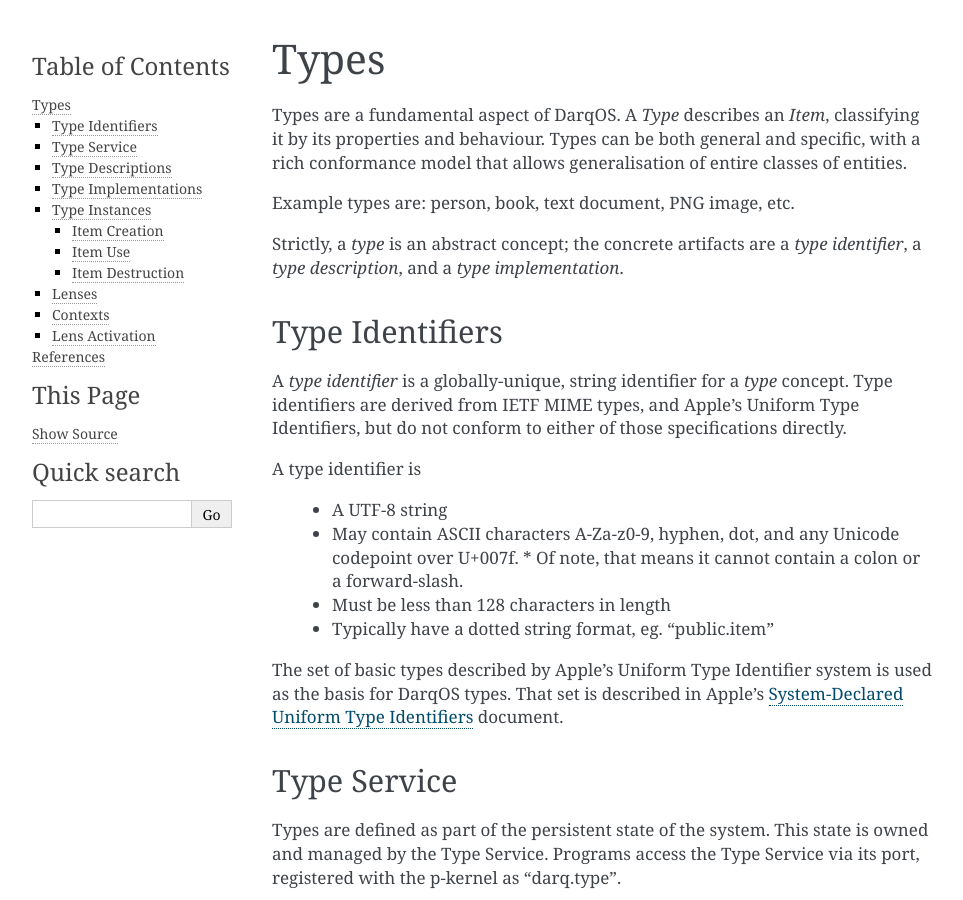
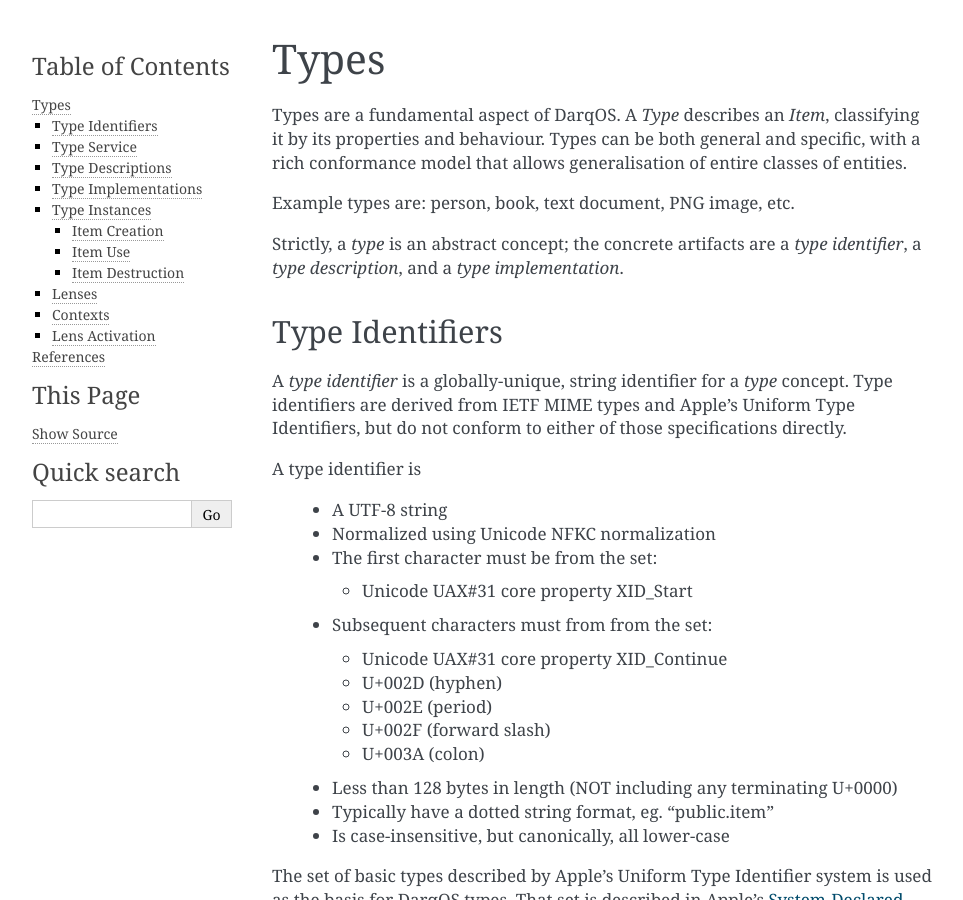
Before and after one commit to darqos/darqos, a Sphinx documentation site: the page built from doc/types.rst, in a window 1280 px wide and 900 px high. Shown: the whole window, without its empty margins (148-1111 px from the left). Built offline with Sphinx 7.4.7, drawn with Linux system fonts in a browser that asks for light colours; pages that are not in the unit, such as notebooks, are missing from menus; some of the changed text lies outside the part shown.

Commit message:
Be more precise about identifiers.

```diff
--- a/doc/types.rst
+++ b/doc/types.rst
@@ -16,18 +16,27 @@
 ----------------
 
 A *type identifier* is a globally-unique, string identifier for a *type*
-concept.  Type identifiers are derived from IETF MIME types, and Apple's
+concept.  Type identifiers are derived from IETF MIME types and Apple's
 Uniform Type Identifiers, but do not conform to either of those
 specifications directly.
 
 A type identifier is
 
   * A UTF-8 string
-  * May contain ASCII characters A-Za-z0-9, hyphen, dot, and any
-    Unicode codepoint over U+007f.
-    * Of note, that means it cannot contain a colon or a forward-slash.
-  * Must be less than 128 characters in length
+  * Normalized using Unicode NFKC normalization
+  * The first character must be from the set:
+
+    * Unicode UAX#31 core property XID_Start
+  * Subsequent characters must from from the set:
+
+    * Unicode UAX#31 core property XID_Continue
+    * U+002D (hyphen)
+    * U+002E (period)
+    * U+002F (forward slash)
+    * U+003A (colon)
+  * Less than 128 bytes in length (NOT including any terminating U+0000)
   * Typically have a dotted string format, eg. "public.item"
+  * Is case-insensitive, but canonically, all lower-case
 
 The set of basic types described by Apple's Uniform Type Identifier system
 is used as the basis for DarqOS types.  That set is described in Apple's
```
Also changed, not shown: other parts of doc/types.rst (+2 -2 lines), doc/item.rst (+26 -2 lines), 1 other file.
